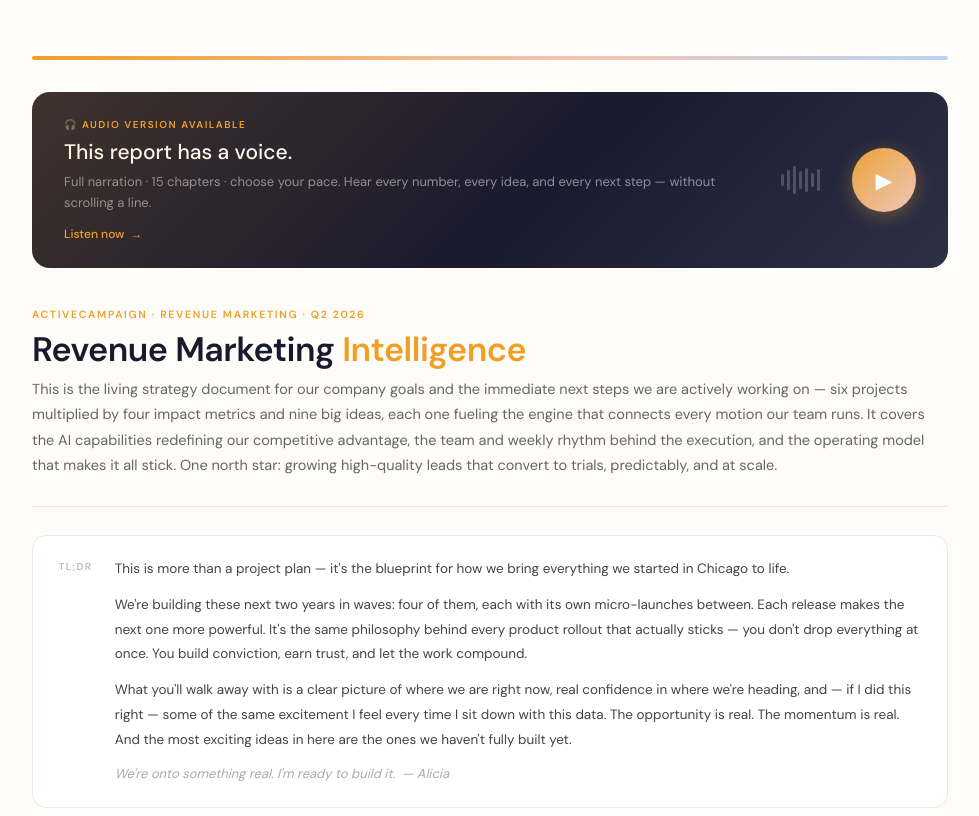
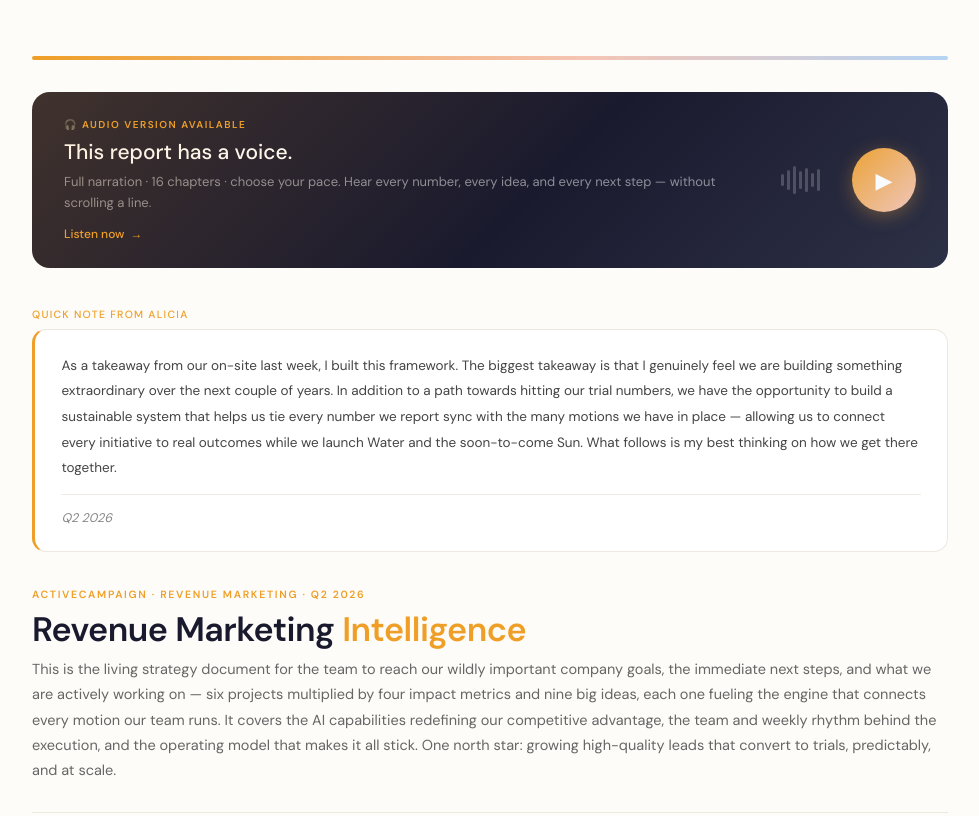
Before and after one commit to activecampaign-alicia/waterplan, a plain HTML site: page index.html in a window 1280 px wide. Shown: the top 816 px of the page, without its empty margins (150-1129 px from the left). Drawn offline with Linux system fonts and the light colour scheme.

Commit message:
Add files via upload

```diff
--- a/index.html
+++ b/index.html
@@ -227,7 +227,7 @@ body{background:#FDFCF8;font-family:'DM Sans',system-ui,sans-serif;color:#1A1A2E
   <div class="lc-left">
     <div class="lc-badge">🎧 Audio version available</div>
     <div class="lc-title">This report has a voice.</div>
-    <div class="lc-sub">Full narration · 15 chapters · choose your pace. Hear every number, every idea, and every next step — without scrolling a line.</div>
+    <div class="lc-sub">Full narration · 16 chapters · choose your pace. Hear every number, every idea, and every next step — without scrolling a line.</div>
     <div class="lc-arrow">Listen now &nbsp;→</div>
   </div>
   <div class="lc-waves">
@@ -238,11 +238,18 @@ body{background:#FDFCF8;font-family:'DM Sans',system-ui,sans-serif;color:#1A1A2E
   <div class="lc-play">▶</div>
 </a>
 
+<!-- LETTER -->
+<div class="from-label">Quick note from Alicia</div>
+<div class="letter-box">
+  As a takeaway from our on-site last week, I built this framework. The biggest takeaway is that I genuinely feel we are building something extraordinary over the next couple of years. In addition to a path towards hitting our trial numbers, we have the opportunity to build a sustainable system that helps us tie every number we report sync with the many motions we have in place — allowing us to connect every initiative to real outcomes while we launch Water and the soon-to-come Sun. What follows is my best thinking on how we get there together.
+  <div class="letter-sig"><em>Q2 2026</em></div>
+</div>
+
 <!-- DOC HEADER -->
 <div class="doc-header">
   <div class="doc-kicker">ActiveCampaign · Revenue Marketing · Q2 2026</div>
   <h1 class="doc-title">Revenue Marketing <span>Intelligence</span></h1>
-  <p class="doc-desc">This is the living strategy document for our company goals and the immediate next steps we are actively working on — six projects multiplied by four impact metrics and nine big ideas, each one fueling the engine that connects every motion our team runs. It covers the AI capabilities redefining our competitive advantage, the team and weekly rhythm behind the execution, and the operating model that makes it all stick. One north star: growing high-quality leads that convert to trials, predictably, and at scale.</p>
+  <p class="doc-desc">This is the living strategy document for the team to reach our wildly important company goals, the immediate next steps, and what we are actively working on — six projects multiplied by four impact metrics and nine big ideas, each one fueling the engine that connects every motion our team runs. It covers the AI capabilities redefining our competitive advantage, the team and weekly rhythm behind the execution, and the operating model that makes it all stick. One north star: growing high-quality leads that convert to trials, predictably, and at scale.</p>
   <hr class="doc-rule">
 
   <!-- TLDR -->
@@ -290,13 +297,6 @@ body{background:#FDFCF8;font-family:'DM Sans',system-ui,sans-serif;color:#1A1A2E
       <span class="toc-num">10</span><span class="toc-name">Operating model (4DX)</span>
     </div>
   </div>
-</div>
-
-<!-- LETTER -->
-<div class="from-label">Quick note from Alicia</div>
-<div class="letter-box">
-  As a takeaway from our on-site last week, I built this framework. The biggest takeaway is that I genuinely feel we are building something extraordinary over the next couple of years. In addition to a path towards hitting our trial numbers, we have the opportunity to build a sustainable system that helps us tie every number we report sync with the many motions we have in place — allowing us to connect every initiative to real outcomes while we launch Water and the soon-to-come Sun. What follows is my best thinking on how we get there together.
-  <div class="letter-sig"><em>Q2 2026</em></div>
 </div>
 
 <!-- HERO -->
```
